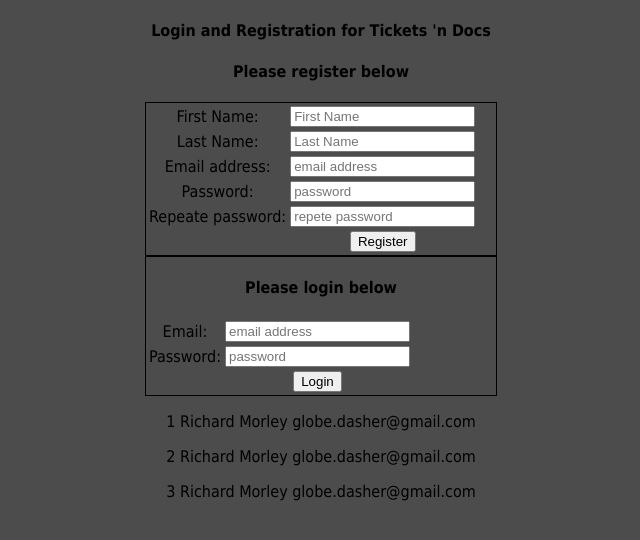
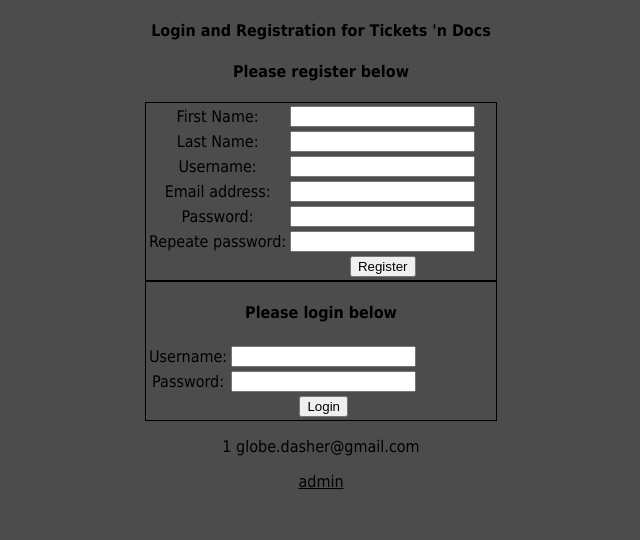
Before and after one commit to globedasher/ticketsndocs, a Django app: page / in a window 1280 px wide. Shown: the top 540 px of the page, without its empty margins (319-959 px from the left). Run offline with Django 3.2, Linux system fonts and the light colour scheme; data comes from the database, SQL or seed files in the repository; both versions use the stored data as it was after the commit; parts of the project's set-up code (start-up, migrations or seed data) failed here and were passed over.

Commit message:
Authentication has been converted to Django builtin auth.

```diff
--- a/apps/authentication/models.py
+++ b/apps/authentication/models.py
@@ -9,90 +9,3 @@ EMAIL_REGEX = re.compile(r'^[a-zA-Z0-9.+_-]+@[a-zA-Z0-9._-]+\.[a-zA-Z]+$')
 PASSWORD_REGEX = re.compile(r'(?=.*[A-Z])(?=.*[0-9])[a-zA-Z0-9]{8,}')
 
 # Create your models here.
-
-class UserManager(models.Manager):
-
-    def login(self, email, password):
-        errors = []
-
-        # password validations
-        if not password:
-            errors.append("Please enter a password.")
-
-        if not errors:
-            # Get the user object and check the password (hashed through
-            # bcrypt)
-            try:
-                user = User.objects.get(email=email)
-                encoded_hash = user.pw_hash.encode('utf-8')
-                encoded_pw = password.encode('utf-8')
-                if bcrypt.hashpw(encoded_pw, encoded_hash) == encoded_hash:
-                    return (True, user)
-                else:
-                    errors.append("Password incorrect.")
-                    return (False, errors)
-            except:
-                errors.append("Please register this email address.")
-                return(False, errors)
-        else:
-            return (False, errors)
-
-
-    def register(self, *args):
-        first_name = args[0]['first_name']
-        last_name = args[0]['last_name']
-        password = args[0]['password']
-        password2 = args[0]['password2']
-        email = args[0]['email']
-
-        errors = []
-        # Build validations here
-
-        # first_name validations
-        if not first_name:
-            errors.append("First name must exist.")
-        elif not first_name.isalpha():
-            errors.append("First name must contain letters only.")
-        elif len(first_name) < 2:
-            errors.append("First name must be longer than two characters.")
-
-        # last_name validations
-        if not last_name:
-            errors.append("Last name must exist.")
-        elif not last_name.isalpha():
-            errors.append("Last name must contain letters only.")
-        elif len(last_name) < 2:
-            errors.append("Last name must be longer than two characters.")
-
-        # email validations
-        if not email:
-            errors.append("Please enter an email address.")
-        elif not EMAIL_REGEX.match(email):
-            errors.append("Please enter a valid email address.")
-
-        # password validations
-        if not password or not password2:
-            errors.append("Please enter a password and confirmation.")
-        if not password == password2:
-            errors.append("Passwords do not match.")
-        elif not PASSWORD_REGEX.match(password):
-            errors.append("Password must include one capital, one number and eight characters")
-        if not errors:
-            encoded_pw = password.encode('utf-8')
-            pw_hash = bcrypt.hashpw(encoded_pw, bcrypt.gensalt())
-            user = User(first_name=first_name
-                    ,last_name=last_name
-                    ,pw_hash=pw_hash
-                    ,email=email)
-            user.save()
-            return (True, user)
-        else:
-            return (False, errors)
-
-
-class User(models.Model):
-    first_name = models.CharField(max_length=60)
-    last_name = models.CharField(max_length=60)
-    email = models.CharField(max_length=60)
-    pw_hash = models.CharField(max_length=256)
-    objects = UserManager()
--- a/apps/authentication/templates/log_n_reg_app/home.html
+++ b/apps/authentication/templates/log_n_reg_app/home.html
@@ -38,5 +38,6 @@
       {% endfor %}
 
     </div>
+    <a href="admin/">admin</a>
   </body>
 </html>
--- a/apps/authentication/templates/log_n_reg_app/index.html
+++ b/apps/authentication/templates/log_n_reg_app/index.html
@@ -30,7 +30,7 @@
         {% endif %}
       </div>
       <div id="registration">
-        <form action="{% url 'login:register' %}" method="POST">
+        <form action="" method="POST">
           <h4>Please register below</h4>
           <div class="input_box">
             {% csrf_token %}
@@ -40,7 +40,7 @@
                   First Name:
                 </td>
                 <td>
-                  <input type="text" name="first_name" placeholder="First Name">
+                  <input type="text" name="first_name">
                 </td>
               </tr>
               <tr>
@@ -48,7 +48,15 @@
                   Last Name:
                 </td>
                 <td>
-                  <input type="text" name="last_name" placeholder="Last Name">
+                  <input type="text" name="last_name">
+                </td>
+              </tr>
+              <tr>
+                <td>
+                  Username:
+                </td>
+                <td>
+                  <input type="text" name="username">
                 </td>
               </tr>
               <tr>
@@ -56,7 +64,7 @@
                   Email address:
                 </td>
                 <td>
-                  <input type="text" name="email" placeholder="email address">
+                  <input type="text" name="email">
                 </td>
               </tr>
               <tr>
@@ -64,7 +72,7 @@
                   Password:
                 </td>
                 <td>
-                  <input type="password" name="password" placeholder="password">
+                  <input type="password" name="password">
                 </td>
               </tr>
               <tr>
@@ -72,7 +80,7 @@
                   Repeate password:
                 </td>
                 <td>
-                  <input type="password" name="password2" placeholder="repete password">
+                  <input type="password" name="password2">
                 </td>
               </tr>
               <tr>
@@ -93,10 +101,10 @@
           <table>
             <tr>
               <td>
-                Email:
+                Username:
               </td>
               <td>
-                <input type="text" name="email" placeholder="email address">
+                <input type="text" name="username">
               </td>
             </tr>
             <tr>
@@ -104,7 +112,7 @@
                 Password:
               </td>
               <td>
-                <input type="password" name="password" placeholder="password">
+                <input type="password" name="password">
               </td>
             </tr>
             <tr>
@@ -127,6 +135,7 @@
         </p>
         {% endfor %}
       </div>
+      <a href="admin/">admin</a>
     </div>
   </body>
 </html>
--- a/apps/authentication/urls.py
+++ b/apps/authentication/urls.py
@@ -5,8 +5,7 @@ from . import views
 app_name = 'login'
 urlpatterns  = [
     url(r'^$', views.index, name = "index"),
-    url(r'^register$', views.register, name = "register"),
-    url(r'^login$', views.login, name = "login"),
-    url(r'^logout$', views.logout, name = "logout"),
     url(r'^home$', views.home, name = "home"),
+    url(r'^login$', views.login_view, name = "login"),
+    url(r'^logout$', views.logout_view, name = "logout"),
 ]
--- a/apps/authentication/views.py
+++ b/apps/authentication/views.py
@@ -1,9 +1,12 @@
 from django.shortcuts import render, redirect, HttpResponse
 from django.urls import reverse
 from django.contrib import messages
+from django.contrib.auth import authenticate, login, logout
 import bcrypt
 
-from .models import User
+from django.contrib.auth.models import User
+
+#from .models import User
 
 def index(request):
     try:
@@ -14,13 +17,12 @@ def index(request):
         return render(request, 'log_n_reg_app/index.html')
 
 def home(request):
-    if not 'id' in request.session:
+    if not request.user.is_authenticated:
         messages.error(request, "Please login first.")
         return redirect(reverse('login:index'))
-    if request.session['id']:
-        all_users = User.objects.all()
-        context = { 'all_users': all_users }
-        return render(request, "log_n_reg_app/home.html", context)
+    all_users = User.objects.all()
+    context = { 'all_users': all_users }
+    return render(request, "log_n_reg_app/home.html", context)
 
 """
 The tuple_return in the login and register functions return a true if the email
@@ -28,8 +30,22 @@ is cleared by regex match and and User object. If the email is not cleared by
 regex, the tuple comes back as false at [0] and an error message at [1].
 """
 
-def login(request):
+def login_view(request):
     if request.method == 'POST':
+        username = request.POST['username']
+        password = request.POST['password']
+        user = authenticate(request, username=username, password=password)
+        if user is not None:
+            login(request, user)
+            messages.success(request, "Successful login!")
+            return redirect(reverse('login:home'))
+        else:
+            messages.error(request, "Login errors")
+            return redirect(reverse('login:index'))
+
+
+
+
         tuple_return = User.objects.login(request.POST['email'],
                 request.POST['password'])
         # tuple_return[0] is false if email didn't pass regex
@@ -49,9 +65,10 @@ def login(request):
         messages.error(request, "Incorrect Http request.")
         return redirect(reverse('login:index'))
 
-def logout(request):
-    del request.session['id']
-    del request.session['email']
+def logout_view(request):
+    #del request.session['id']
+    #del request.session['email']
+    logout(request)
     return redirect(reverse('login:index'))
 
 
--- a/apps/tickets/views.py
+++ b/apps/tickets/views.py
@@ -58,6 +58,7 @@ def create_ticket(request):
     # accept post data from the blank form.
     # If a POST reqest, we need to process the form data
     if request.method == 'POST':
+        print(request.POST['pic_of_issue'])
         # Create a new form instance and populate it with data from the user
         # input.
         form = NewForm(request.POST)
```
Also changed, not shown: apps/tickets/static/tickets/style.css (+12 -0 lines), apps/tickets/templates/tickets/index.html (+15 -10 lines), apps/tickets/templates/tickets/newForm.html (+0 -19 lines), apps/tickets/models.py (line endings or trailing spaces), db.sqlite3.
